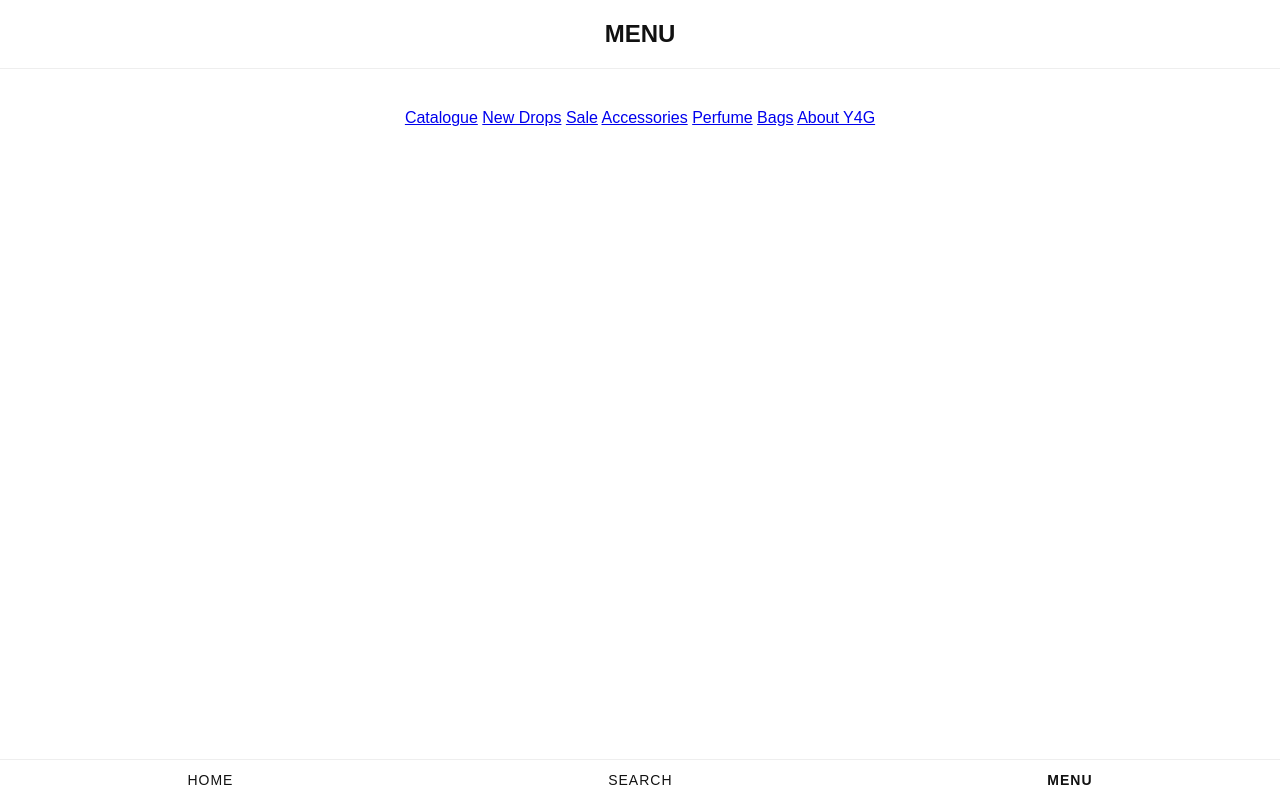
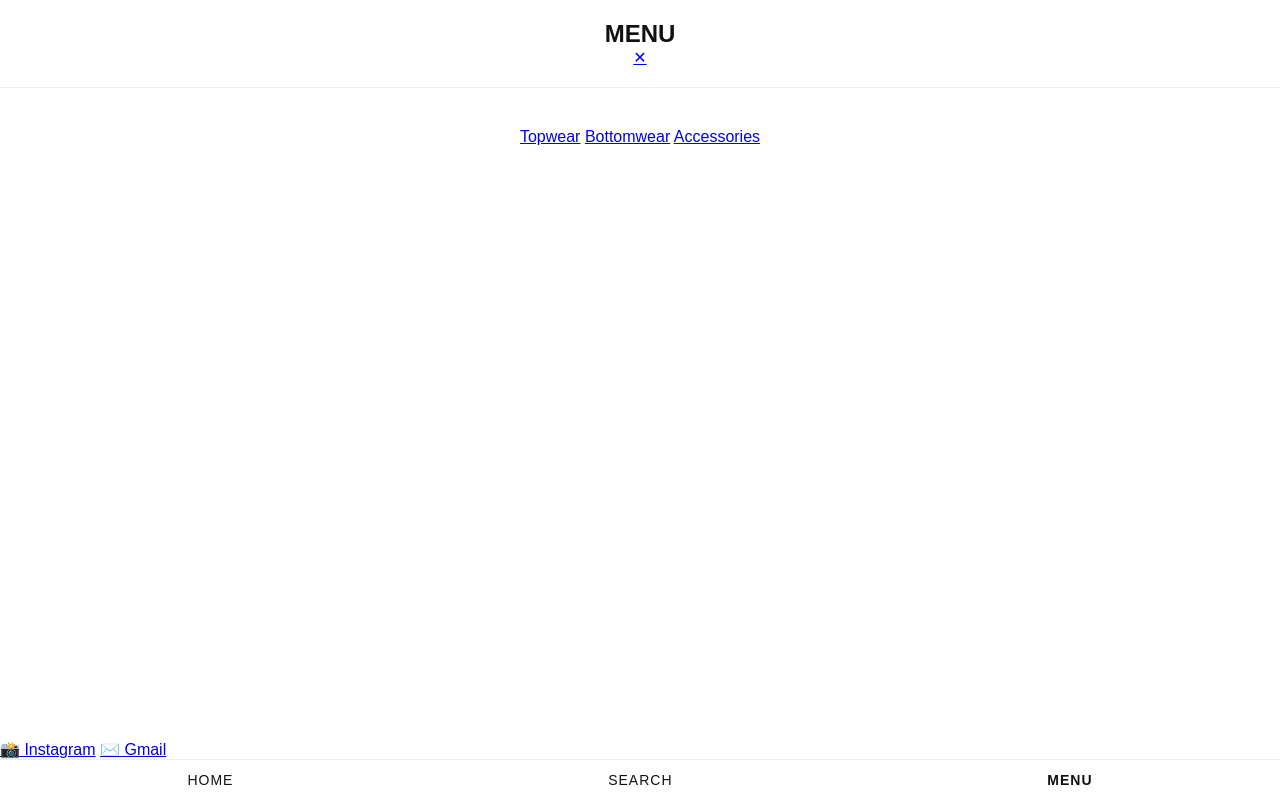
Before and after one commit to yves4gen/Y4G, a plain HTML site: page menu.html in a window 1280 px wide. Drawn offline with Linux system fonts and the light colour scheme.

Commit message:
Refactor menu structure and update links

```diff
--- a/menu.html
+++ b/menu.html
@@ -1,31 +1,33 @@
 <!DOCTYPE html>
 <html lang="en">
 <head>
-  <meta charset="UTF-8" />
-  <meta name="viewport" content="width=device-width, initial-scale=1.0" />
+  <meta charset="UTF-8">
+  <meta name="viewport" content="width=device-width, initial-scale=1.0">
   <title>Menu - Y4G</title>
   <link rel="stylesheet" href="style.css">
 </head>
 <body>
 
-  <header>
+<header class="menu-header">
   <h2>MENU</h2>
+  <a href="index.html" class="close-btn">✕</a>
 </header>
 
 <main class="menu-list">
-    <a href="#">Catalogue</a>
-    <a href="#">New Drops</a>
-    <a href="#">Sale</a>
+  <a href="#">Topwear</a>
+  <a href="#">Bottomwear</a>
   <a href="#">Accessories</a>
-    <a href="#">Perfume</a>
-    <a href="#">Bags</a>
-    <a href="#">About Y4G</a>
 </main>
+
+<div class="social-icons">
+  <a href="https://instagram.com/" target="_blank">📸 Instagram</a>
+  <a href="mailto:yourmail@gmail.com">✉️ Gmail</a>
+</div>
 
 <nav class="bottom-nav">
   <a href="index.html">HOME</a>
   <a href="#">SEARCH</a>
-    <a class="active" href="menu.html">MENU</a>
+  <a href="menu.html" class="active">MENU</a>
 </nav>
 
 </body>
```
Lines whose indentation alone changed are shown as unchanged.
